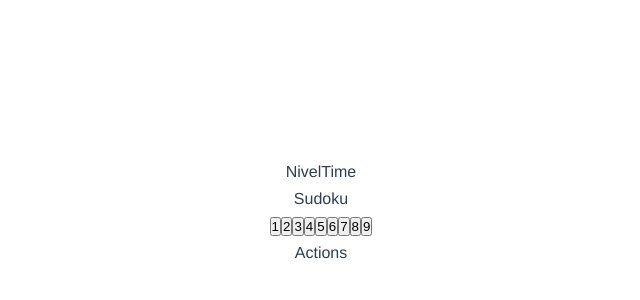
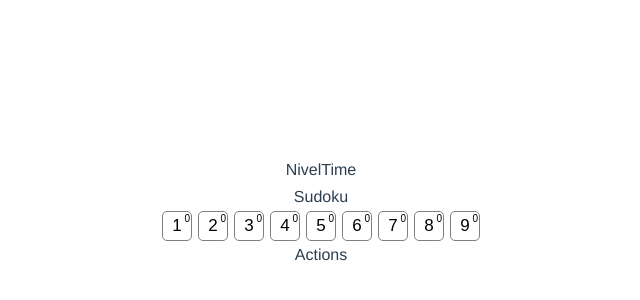
Before and after one commit to pilarrus/sudokers-front, a Vue app: page /#/sudoku in a window 1280 px wide. Shown: the part 188-488 px from the top of the page, without its empty margins (319-959 px from the left). Built offline with nearby package versions, Linux system fonts and the light colour scheme.

Commit message:
[Sudoku] Added ButtonNumber component

```diff
--- a/src/sass/pages/_sudoku.scss
+++ b/src/sass/pages/_sudoku.scss
@@ -1,3 +1,12 @@
 .sudoku {
   @include genericDisplay($max-size,$max-size);
+
+  &-numbers {
+    display: flex;
+
+    &-container {
+      @include size(30px, 30px);
+      margin: 0 3px;
+    }
+  }
 }
--- a/src/views/Sudoku.vue
+++ b/src/views/Sudoku.vue
@@ -8,16 +8,25 @@
         <div class="sudoku-puzzle">
             Sudoku
         </div>
-        <div class="sudoku-bar-numbers">
-            <button v-for="n in 9" :key="n" v-on:click="setSelectedNumber(n)">{{n}}</button>
+
+        <div class="sudoku-numbers">
+            <div class="sudoku-numbers-container" v-for="n in 9" :key="n" v-on:click="setSelectedNumber(n)">
+                <ButtonNumber v-bind:number="n"/>
+            </div>
         </div>
+
         <div class="sudoku-bar-actions">Actions</div>
     </div>
 </template>
 
 <script>
+  import ButtonNumber from "../components/buttons/ButtonNumber"
+
   export default {
     name: "Sudoku",
+    components: {
+      ButtonNumber
+    },
     data() {
       return {
         selectedNumber: 0
```
